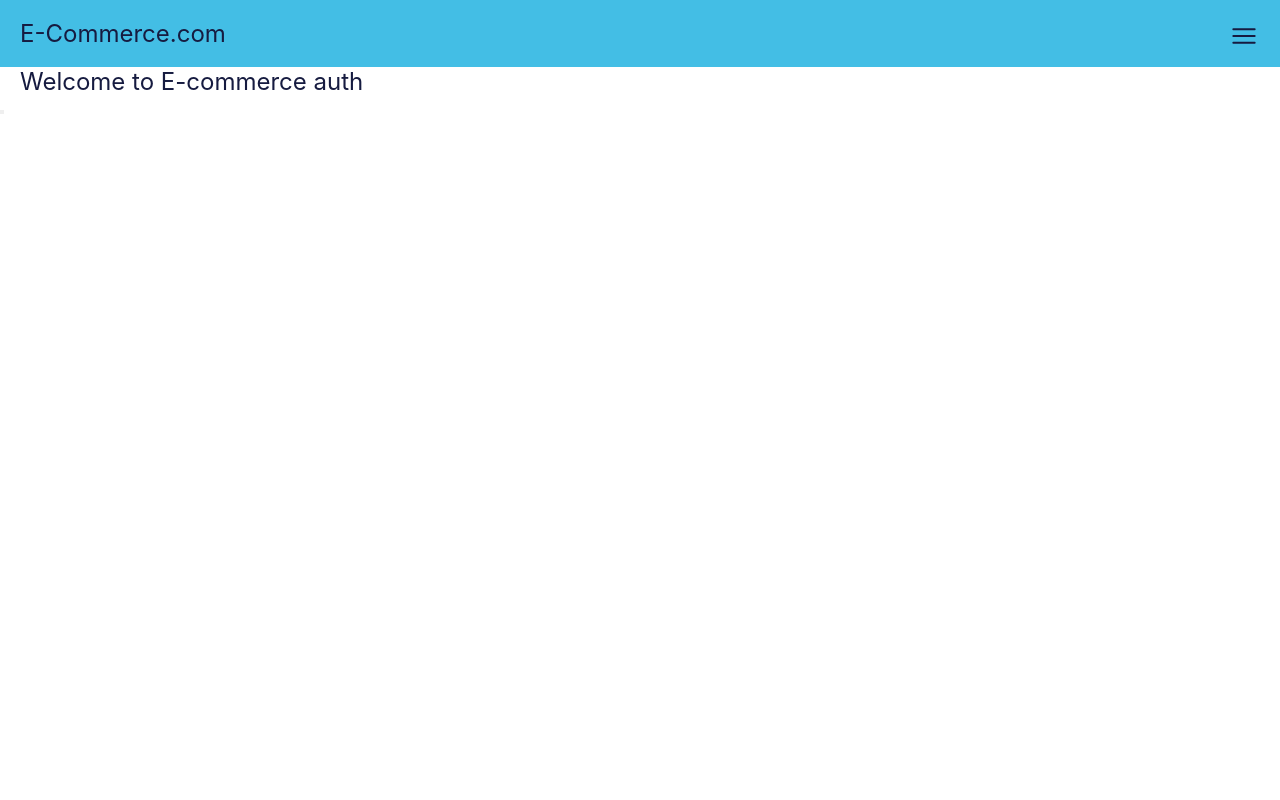
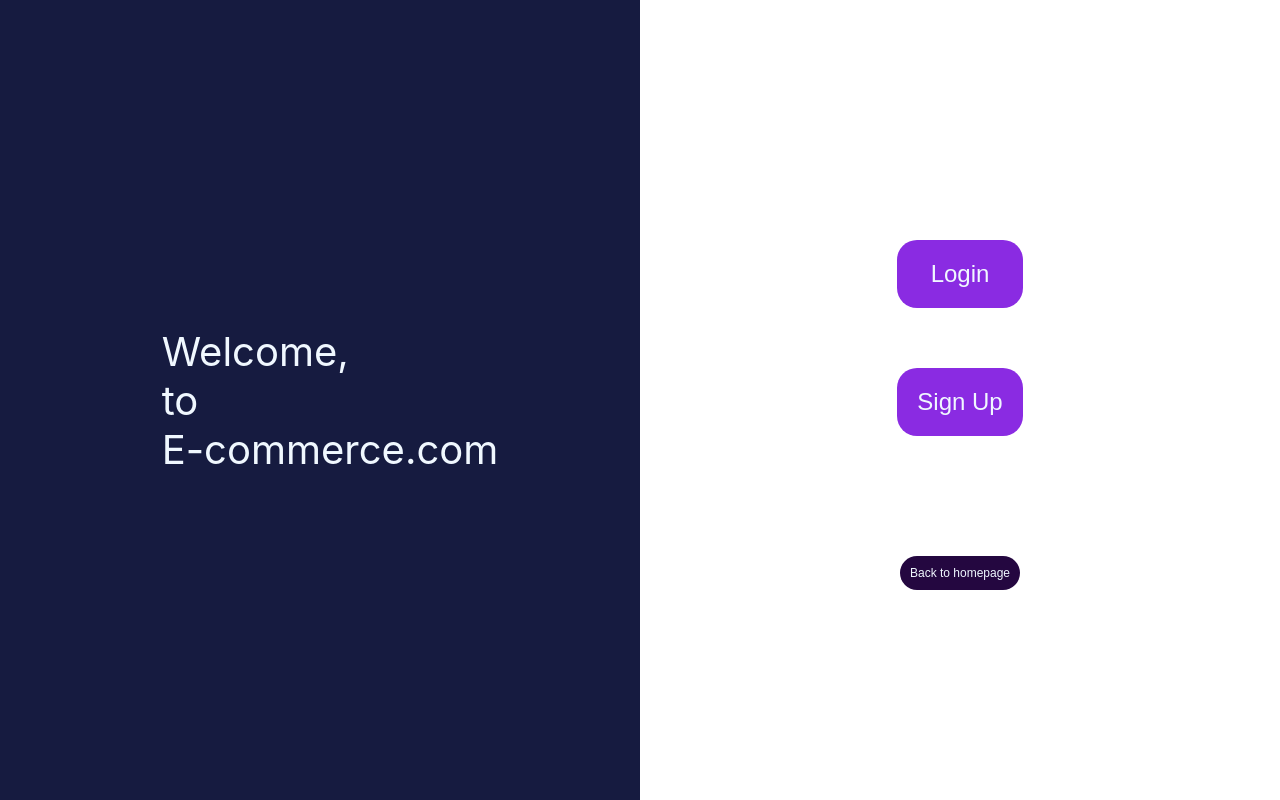
Before and after one commit to Sahhimanshu7/E-commerce, a React (Create React App) app in the folder client/: page /signin in a window 1280 px wide. Built offline with nearby package versions, Linux system fonts and the light colour scheme.

Commit message:
Folders reaaranged, signins added

```diff
--- a/client/src/App.js
+++ b/client/src/App.js
@@ -1,13 +1,13 @@
 import './App.css';
-import Header from './Components/Header/Header';
 import { Routes, Route } from "react-router-dom";
-import SigIn from './Components/SignIn/SignIn';
+import SigIn from './Pages/SignIn';
+import HomePage from '../src/Pages/HomePage'
 
 function App() {
   return (
     <div className="App">
-      <Header />
         <Routes>
+          <Route path='/' element={<HomePage />}/>
           <Route path = '/signin' element={<SigIn />}/>
         </Routes>
 
--- /dev/null
+++ b/client/src/Components/Body/Body.jsx
@@ -0,0 +1,8 @@
+const Body = () =>{
+    return(
+        <div>Home Page</div>
+
+    )
+}
+
+export default Body;
--- /dev/null
+++ b/client/src/Components/SignIn/CSS/signIn.css
@@ -0,0 +1,97 @@
+.main-box{
+    display: flex;
+
+    height: 100vh;
+    width: 100%;
+}
+
+.left-side{
+    display: flex;
+    justify-content: center;
+    align-items: center;
+    background-color: #161B40;
+
+    width: 50%;
+    float: left;
+
+}
+/* .left-header{
+        padding: 100px;
+} */
+.left-side h1{
+    color: aliceblue;
+    font-size: 40px;
+}
+
+.right-side{
+    width: 50%;
+    float: right;
+
+    display: flex;
+    flex-direction: column;
+    justify-content: center;
+    align-items: center;
+}
+.right-side button{
+    border: none;
+    border-radius: 20px ;
+    background-color: rgb(36, 7, 64);
+
+    padding: 10px;
+
+    font-size: 12px;
+    color: aliceblue;
+
+    margin-top: 90px;
+}
+.login-signup{
+    display: flex;
+    flex-direction: column;
+}
+
+.login-signup button{
+    border: none;
+    border-radius: 20px ;
+    background-color: blueviolet;
+
+    padding: 20px;
+
+    font-size: 24px;
+    color: aliceblue;
+
+    margin: 30px;
+}
+
+.login{
+    display: flex;
+    flex-direction: column;
+}
+.login button{
+    border: none;
+    border-radius: 20px ;
+    background-color: blueviolet;
+
+    padding: 20px;
+
+    font-size: 24px;
+    color: aliceblue;
+
+    margin: 30px;
+}
+
+.signup{
+    display: flex;
+    flex-direction: column;
+}
+.signup button{
+    border: none;
+    border-radius: 20px ;
+    background-color: blueviolet;
+
+    padding: 20px;
+
+    font-size: 24px;
+    color: aliceblue;
+
+    margin: 30px;
+}
--- /dev/null
+++ b/client/src/Components/SignIn/Login.jsx
@@ -0,0 +1,14 @@
+const Login = () =>{
+    return(
+        <div className = "login">
+            <button>
+                Login as user
+            </button>
+            <button>
+                Login as seller
+            </button>
+        </div>
+    )
+}
+
+export default Login;
--- a/client/src/Components/SignIn/SignIn.jsx
+++ /dev/null
@@ -1,14 +0,0 @@
-const SigIn = () => {
-    return(
-        <div className="main-box">
-            <div className="left-side">
-                <h1>Welcome to E-commerce auth</h1>
-            </div>
-            <div className="right-side">
-                <button></button>
-            </div>
-        </div>
-    )
-};
-
-export default SigIn;
--- /dev/null
+++ b/client/src/Components/SignIn/Signup.jsx
@@ -0,0 +1,14 @@
+const SignUp = () =>{
+    return(
+        <div className = "signup">
+            <button>
+                Sign Up as user
+            </button>
+            <button>
+                Sign Up as seller
+            </button>
+        </div>
+    )
+}
+
+export default SignUp;
--- /dev/null
+++ b/client/src/Pages/HomePage.jsx
@@ -0,0 +1,13 @@
+import Header from "../Components/Header/Header";
+import Body from "../Components/Body/Body";
+
+const HomePage = () => {
+    return(
+        <div className="main-page">
+            <Header />
+            <Body />
+        </div>
+    )
+}
+
+export default HomePage;
--- /dev/null
+++ b/client/src/Pages/SignIn.jsx
@@ -0,0 +1,67 @@
+import { useState } from 'react';
+import Login from '../Components/SignIn/Login';
+import SignUp from '../Components/SignIn/Signup';
+import '../Components/SignIn/CSS/signIn.css';
+import { Link } from "react-router-dom";
+
+const SigIn = () => {
+    const [isLogin, setIsLogin] = useState(false);
+    const [isSignUp, setIsSignUp] = useState(false);
+    const [showLoginSignUp, setSowLoginSignUp] = useState(true);
+
+    function loginClicked(){
+        setIsLogin(true);
+        setSowLoginSignUp(false);
+    }
+    function signupClicked(){
+        setIsSignUp(true);
+        setSowLoginSignUp(false);
+    }
+    return(
+        <div className="main-box">
+            <div className="left-side">
+                <div className='left-header'>
+                    <h1 className='first-word'>Welcome, </h1>
+                    <h1 className='second-word'>to</h1>
+                    <h1 className='third-word'>E-commerce.com</h1>
+                </div>
+            </div>
+            <div className="right-side">
+                {showLoginSignUp ?
+                <div className='login-signup'>
+                    <button onClick={loginClicked}>
+                        Login
+                    </button>
+                    <button onClick={signupClicked}>
+                        Sign Up
+                    </button>
+                </div>
+                :
+                " "
+                }
+                <div className='login-user-seller'>
+                    {isLogin ?
+                    <Login />
+                :
+                " "
+                }
+                </div>
+                <div className='signup-user-seller'>
+                    {isSignUp ?
+                    <SignUp />
+                :
+                " "
+                }
+                </div>
+                <div>
+                    <Link to='/'>
+                    <button>Back to homepage</button>
+                    </Link>
+                </div>
+            </div>
+
+        </div>
+    )
+};
+
+export default SigIn;
```
